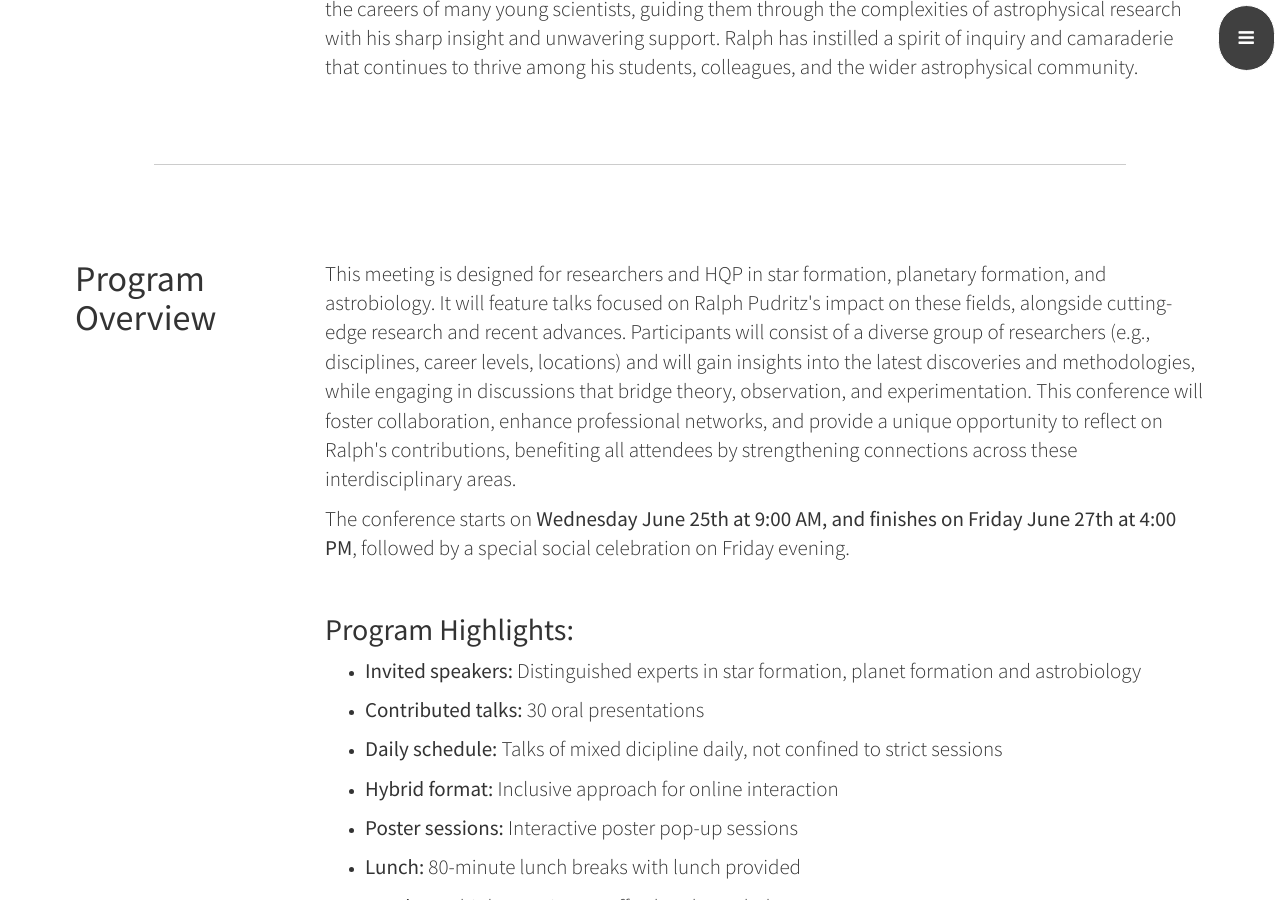
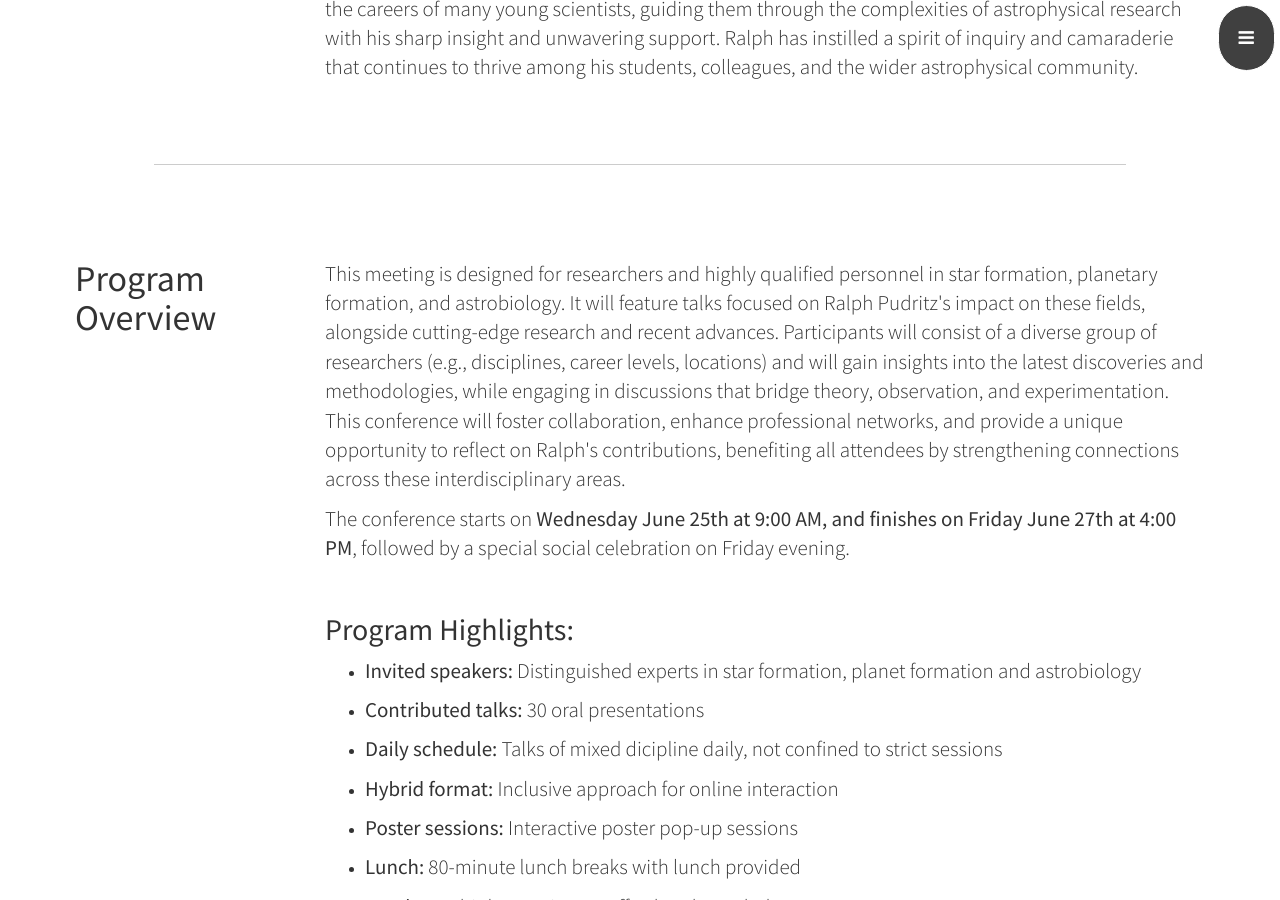
Before and after one commit to ralposium2025/ralposium2025.github.io, a Jekyll site: the page built from index.html, in a window 1280 px wide and 900 px high, scrolled down 1625 px. Built offline with Jekyll 4.4.1, drawn with Linux system fonts in a browser that asks for light colours.

Commit message:
Version 4 hqp edits

```diff
--- a/_includes/important-dates.html
+++ b/_includes/important-dates.html
@@ -11,7 +11,8 @@
         <div class="content">
           <!-- <p class="lead">Registration is not yet open.</p> -->
           <a class="btn btn-dark btn-lg" href="https://register.mcmaster.ca/" target="_blank" style="margin-top: 20px;"><p class="lead" style="margin-top: 0px; margin-bottom: 0px;">Registration Form</p></a>
-
+          <br>
+          <br>
 
 
           <!-- Collapsible Section -->
--- a/_includes/program.html
+++ b/_includes/program.html
@@ -11,7 +11,7 @@
         <div class="content">
           <!-- A mixture of scientific and homecoming events. -->
           <p class="lead" style="margin-top: 20px;">
-            This meeting is designed for researchers and HQP in star formation, planetary formation, and
+            This meeting is designed for researchers and highly qualified personnel in star formation, planetary formation, and
             astrobiology. It will feature talks focused on Ralph Pudritz's impact on these fields,
             alongside cutting-edge research and recent advances. Participants will consist of a diverse
             group of researchers (e.g., disciplines, career levels, locations) and will gain insights
```
Also changed, not shown: 1 other file.
